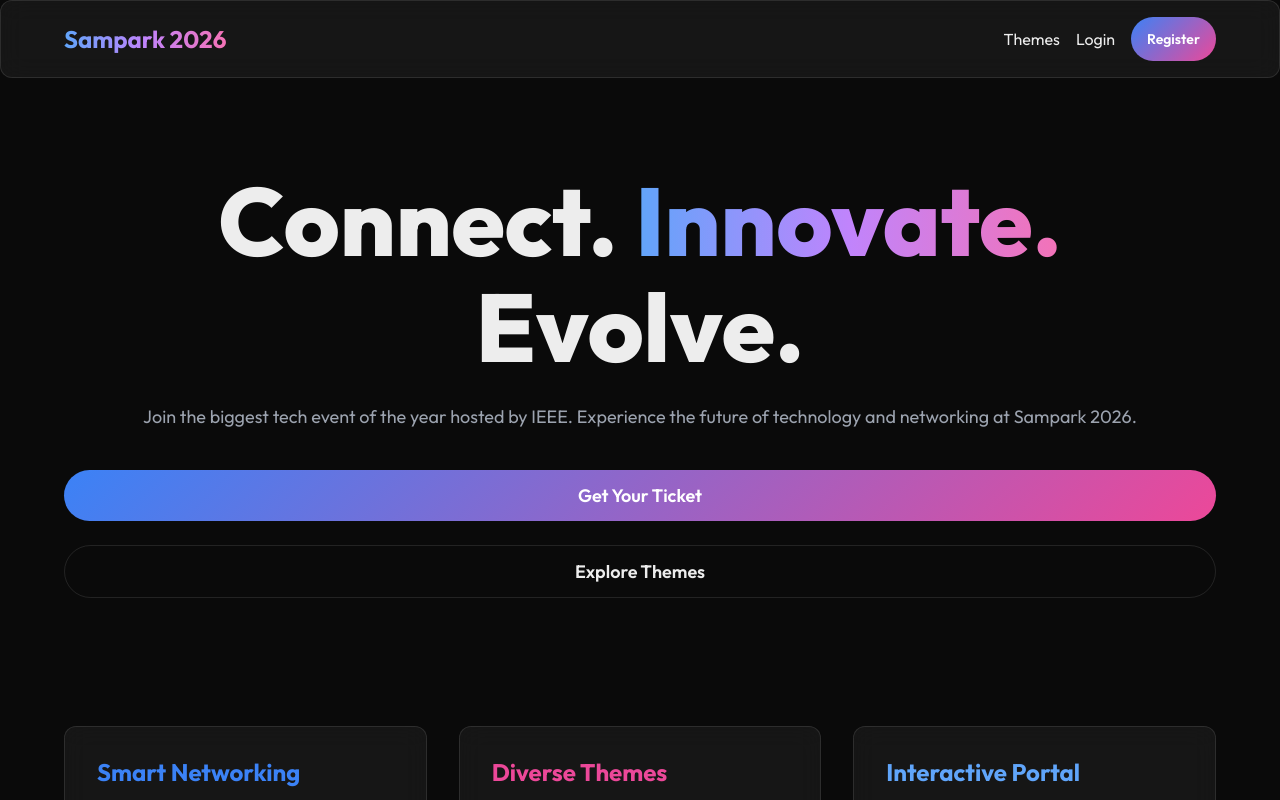
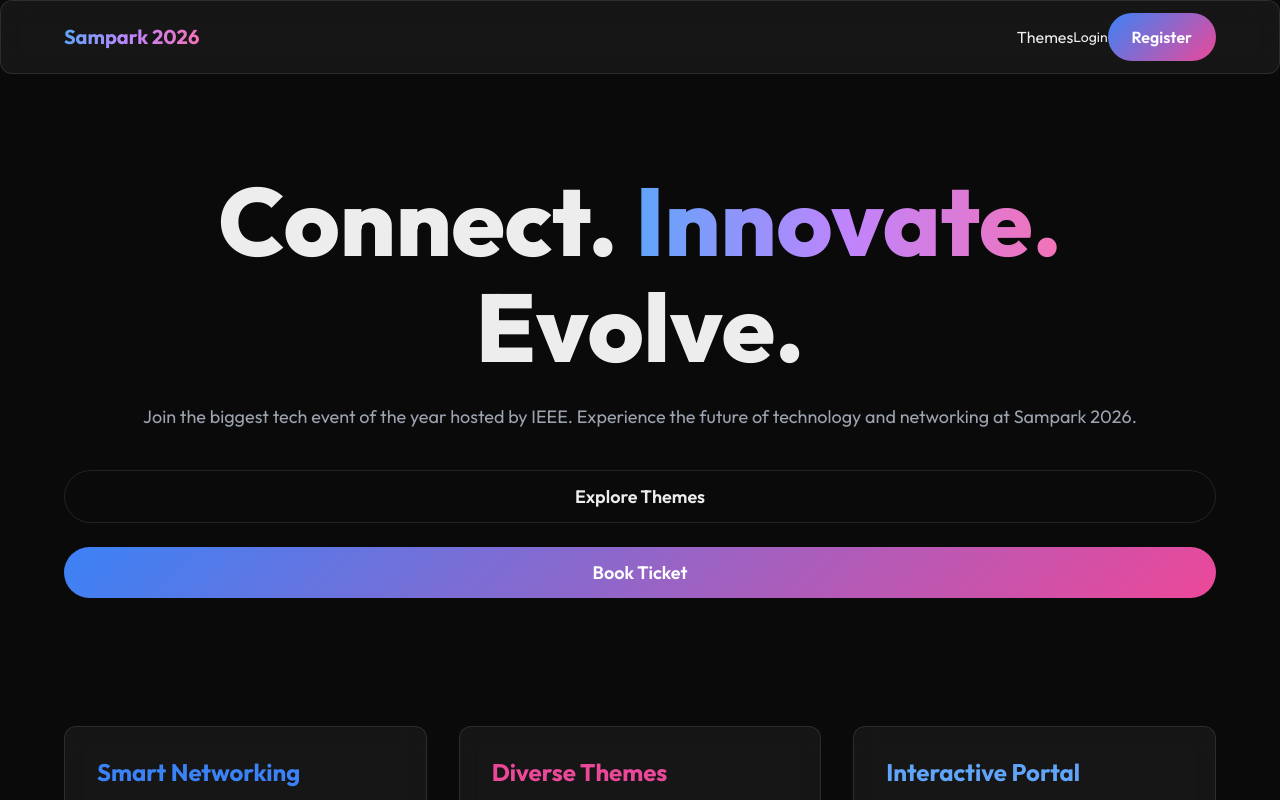
Before and after one commit to DevasyaSPatel/sampark2026, a Next.js app: page / in a window 1280 px wide. Shown: the top 800 px of the page. Built offline with nearby package versions, Linux system fonts and the light colour scheme.

Commit message:
changed some layout a bit

```diff
--- a/src/app/page.tsx
+++ b/src/app/page.tsx
@@ -4,19 +4,19 @@ export default function Home() {
   return (
     <div className="min-h-screen">
       {/* Navigation */}
-      <nav className="glass fixed top-0 w-full z-50 px-6 py-4">
+      <nav className="glass fixed top-0 w-full z-50 px-4 py-3 md:px-6 md:py-4">
         <div className="container flex justify-between items-center">
-          <Link href="/" className="text-2xl font-bold gradient-text">
+          <Link href="/" className="text-xl md:text-2xl font-bold gradient-text">
             Sampark 2026
           </Link>
-          <div className="flex gap-4 md:gap-6 items-center">
+          <div className="flex gap-3 md:gap-6 items-center">
             <Link href="/themes" className="hidden md:block hover:text-primary transition-colors">
               Themes
             </Link>
-            <Link href="/login" className="hover:text-primary transition-colors">
+            <Link href="/login" className="hover:text-primary transition-colors text-sm md:text-base">
               Login
             </Link>
-            <Link href="/register" className="btn btn-primary px-4 md:px-6 py-2 text-sm md:text-base">
+            <Link href="/register" className="btn btn-primary px-3 py-2 md:px-6 md:py-2 text-xs md:text-sm md:text-base">
               Register
             </Link>
           </div>
@@ -33,12 +33,12 @@ export default function Home() {
             Join the biggest tech event of the year hosted by IEEE.
             Experience the future of technology and networking at Sampark 2026.
           </p>
-          <div className="flex flex-col sm:flex-row justify-center gap-6">
-            <Link href="/register" className="btn btn-primary text-lg px-8 py-3 w-full sm:w-auto text-center">
-              Get Your Ticket
+          <div className="flex flex-col md:flex-row justify-center gap-6 items-center">
+            <Link href="/themes" className="btn btn-outline text-lg px-8 py-3 w-full sm:w-auto text-center order-2 md:order-1">
+              Explore Themes
             </Link>
-            <Link href="/themes" className="btn btn-outline text-lg px-8 py-3 w-full sm:w-auto text-center">
-              Explore Themes
+            <Link href="/register" className="btn btn-primary text-lg px-8 py-3 w-full sm:w-auto text-center order-1 md:order-2">
+              Book Ticket
             </Link>
           </div>
         </div>
```
Also changed, not shown: src/app/login/page.tsx (+12 -1 lines).
